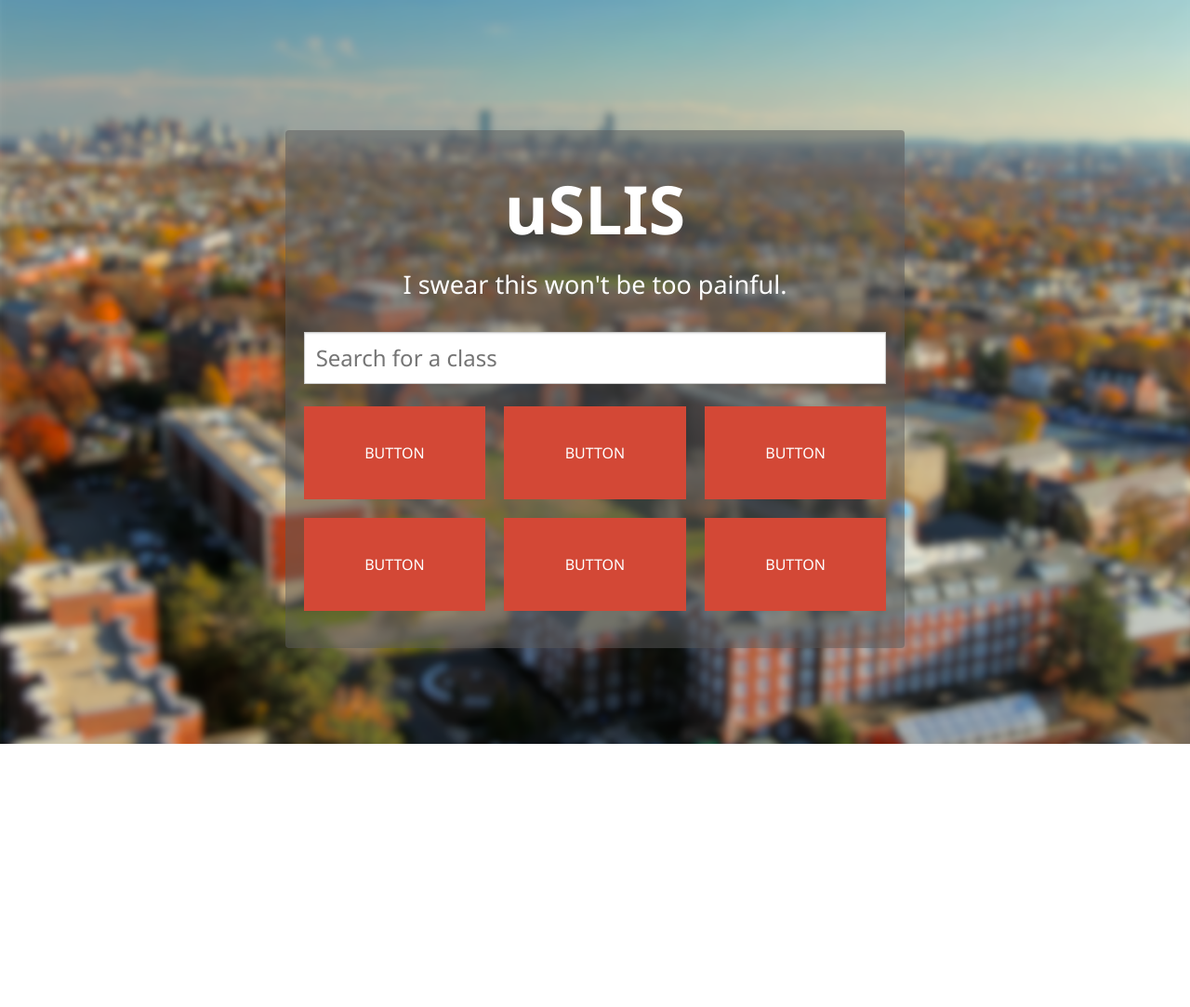
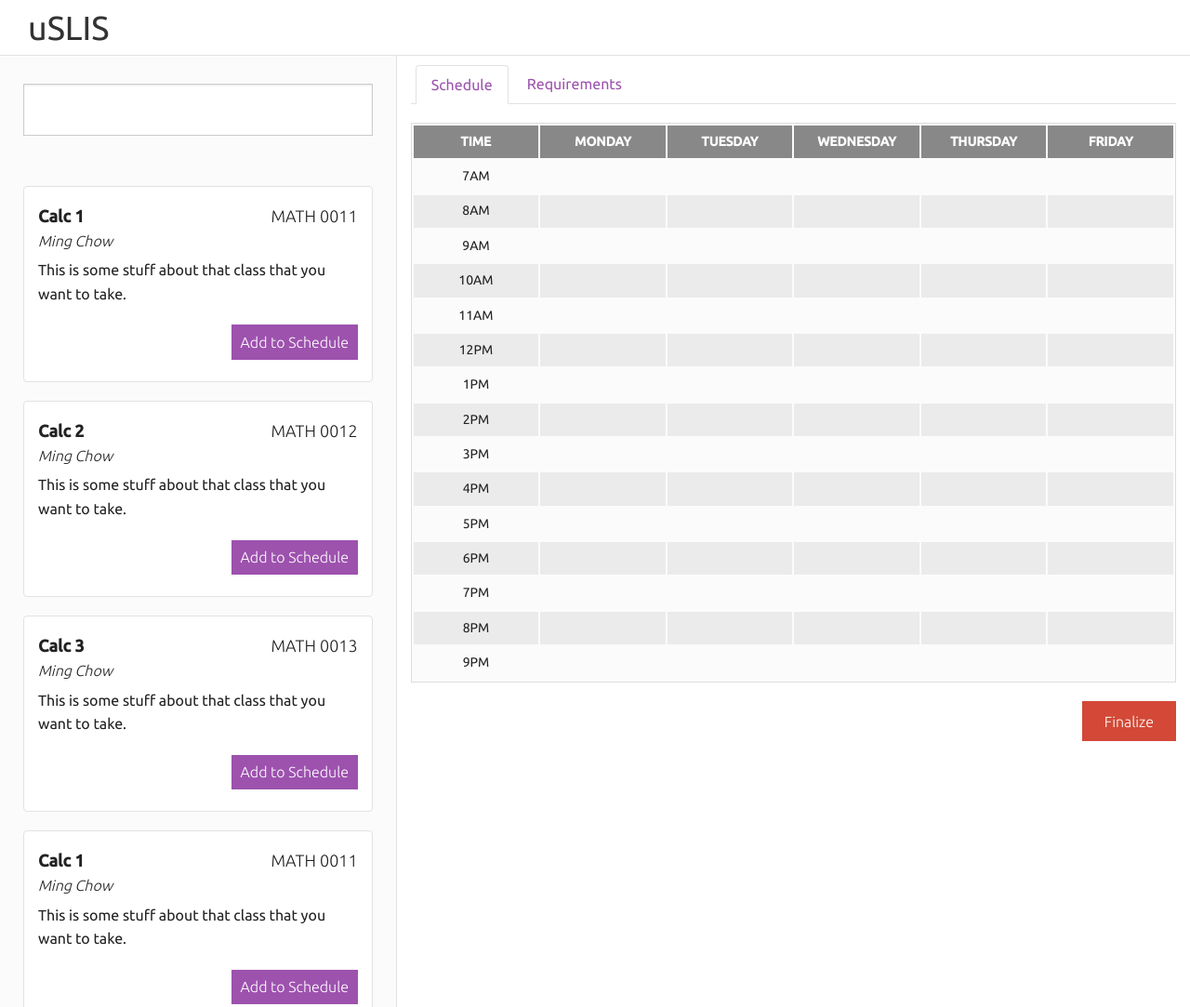
Before and after one commit to ilangray/massive-octo-batman, a website: page app/index.html at #/search in a window 1280 px wide. Shown: the top 1083 px of the page at 93% size. Before the commit the page ends 800 px from the top, so only its background shows below. Drawn offline with Linux system fonts and the light colour scheme.

Commit message:
added schedule and requirement view, placeholder for search area

```diff
--- a/app/index.html
+++ b/app/index.html
@@ -18,7 +18,7 @@
     <link rel="stylesheet" href="styles/main.css">
     <!-- endbuild -->
   </head>
-  <body ng-app="uselessApp">
+  <body ng-app="uselessApp" ng-class="bodyClass('/')" ng-controller="BodyCtrl">
     <!--[if lt IE 7]>
       <p class="chromeframe">You are using an outdated browser. <a href="http://browsehappy.com/">Upgrade your browser today</a> or <a href="http://www.google.com/chromeframe/?redirect=true">install Google Chrome Frame</a> to better experience this site.</p>
     <![endif]-->
--- a/app/scripts/app.js
+++ b/app/scripts/app.js
@@ -7,6 +7,10 @@ angular.module('uselessApp', [])
         templateUrl: 'views/home.html',
         controller: 'MainCtrl'
       })
+      .when('/search', {
+        templateUrl: 'views/search.html',
+        controller: 'MainCtrl'
+      })
       .otherwise({
         redirectTo: '/'
       });
--- a/app/scripts/controllers/main.js
+++ b/app/scripts/controllers/main.js
@@ -1,6 +1,140 @@
 'use strict';
 
 angular.module('uselessApp')
+
   .controller('MainCtrl', function ($scope) {
-    $scope.thing = 'test';
-  });
+    $scope.results = [
+      {
+        title: "Calc 1",
+        number: "MATH 0011",
+        professor: "Ming Chow",
+        description: "This is some stuff about that class that you want to take."
+      },
+      {
+        title: "Calc 2",
+        number: "MATH 0012",
+        professor: "Ming Chow",
+        description: "This is some stuff about that class that you want to take."
+      },
+      {
+        title: "Calc 3",
+        number: "MATH 0013",
+        professor: "Ming Chow",
+        description: "This is some stuff about that class that you want to take."
+      },
+      {
+        title: "Calc 1",
+        number: "MATH 0011",
+        professor: "Ming Chow",
+        description: "This is some stuff about that class that you want to take."
+      },
+      {
+        title: "Calc 2",
+        number: "MATH 0012",
+        professor: "Ming Chow",
+        description: "This is some stuff about that class that you want to take."
+      },
+      {
+        title: "Calc 3",
+        number: "MATH 0013",
+        professor: "Ming Chow",
+        description: "This is some stuff about that class that you want to take."
+      }
+    ];
+
+    $scope.tabs = [
+      {
+        tab: "Schedule",
+        active:true,
+        content: "Section 1",
+        partial: "views/partials/schedule.html"
+      },
+      {
+        tab: "Requirements",
+        active:false,
+        content: "Section 2",
+        partial: "views/partials/requirements.html"
+      }
+    ];
+
+    $scope.activeTab = function(tab) {
+      // reset the tabs to false
+      angular.forEach(this.tabs, function(t) {
+        t.active = false;
+      });
+
+      // set clicked tab to true
+      tab.active = true;
+
+    }
+
+    $scope.activeClass = function(tab) {
+      return tab.active === true ? "active" : "";
+    }
+
+    $scope.templateUrl = function(tab) {
+      return tab.partial;
+    }
+
+  })
+
+  .controller('BodyCtrl', function ($scope, $location) {
+
+    $scope.bodyClass = function(route) {
+
+    	if (route === $location.path().substr(0)) {
+    		return "home";
+    	} else {
+        return "search"
+      }
+    }
+
+  })
+
+  .controller('SchedCtrl', function ($scope) {
+
+    $scope.days = ["Time", "Monday", "Tuesday", "Wednesday", "Thursday", "Friday"];
+    $scope.hours = ["7AM", "8AM", "9AM", "10AM", "11AM", "12PM", "1PM", "2PM", "3PM", "4PM", "5PM", "6PM", "7PM", "8PM", "9PM"];
+  })
+
+  .controller('ReqCtrl', function ($scope) {
+    $scope.headers = ["Class", "Status", "Term"];
+    $scope.requirements = [
+      {
+        title:"Class Title",
+        status:"Complete",
+        term:"Fall 2011"
+      },
+      {
+        title:"Class Title",
+        status:"Complete",
+        term:"Fall 2011"
+      },
+      {
+        title:"Class Title",
+        status:"Complete",
+        term:"Fall 2011"
+      },
+      {
+        title:"Class Title",
+        status:"Complete",
+        term:"Fall 2011"
+      },
+      {
+        title:"Class Title",
+        status:"Complete",
+        term:"Fall 2011"
+      },
+      {
+        title:"Class Title",
+        status:"Complete",
+        term:"Fall 2011"
+      },
+      {
+        title:"Class Title",
+        status:"Complete",
+        term:"Fall 2011"
+      }
+    ];
+
+  });;
--- a/app/styles/base.scss
+++ /dev/null
@@ -1,12 +0,0 @@
-// colors
-$white:#fff;
-$grey: #e2e2e2;
-$greyDark:#888;
-$purple: #4F2958;
-$blueDark: #5B7C8D;
-$blueLight: #66B6AB;
-$green: #A6F6AF;
-$red: #D34836;
-
-// opaque colors
-$greyDarkOp: RGBa(90,90,90,.5);
--- /dev/null
+++ b/app/styles/sass/base.scss
@@ -0,0 +1,34 @@
+// colors
+$white:#fff;
+$grey: #e2e2e2;
+$greyDark:#888;
+$purple: lighten(#4F2958, 25%);
+$blueDark: #5B7C8D;
+$blueLight: #5299B1;
+$green: #A6F6AF;
+$red: #D34836;
+$black:#333;
+
+// opaque colors
+$greyDarkOp: RGBa(90,90,90,.5);
+
+
+html, body {
+  background:$white;
+  background-color:$white;
+  width:100%;
+  min-height:100%;
+  height:100%;
+}
+
+.table {
+	width:100%;
+
+	thead {
+		th {
+			text-transform: uppercase;
+			background:$greyDark;
+			color:$white;
+		}
+	}
+}
--- a/app/styles/main.scss
+++ b/app/styles/sass/home.scss
@@ -1,17 +1,12 @@
-@import "bourbon/bourbon";
-@import "base";
-@import "../../node_modules/foundation/scss/foundation";
-
-html, body {
+body.home {
   background-color:none;
-  background-image:url("../images/tuftsBlur.png");
+  @include background-image(url("../images/tuftsBlur.png"));
   background-size:cover;
-
 }
 
 #search-area {
   background:$greyDarkOp;
-  margin-top:140px;
+  margin-top:110px;
   padding:20px;
   @include border-bottom-radius(4px);
   @include border-top-radius(4px);
@@ -27,32 +22,47 @@ html, body {
 
     h3 {
       color:$white;
-      font-weight:100;
+      font-weight:300;
       margin-bottom:1em;
       padding:5px 0;
     }
   }
 
-  input {
+  input[type="text"] {
     font-size:24px;
+    margin-bottom: 0px;
+  }
+
+  input[type="submit"] {
+    width:100%;
+    background:$red;
+    margin-bottom:30px;
+
+    @include box-shadow(none);
+
+    &:hover {
+      background:lighten($red, 5%);
+    }
   }
 
   #navigation {
 
     li {
       a {
-        background:$red;
+        background:$purple;
         display: block;
         height:100px;
         text-align: center;
         color:$white;
         line-height:100px;
         text-transform: uppercase;
+        @include border-bottom-radius(4px);
+        @include border-top-radius(4px);
 
         @include transition(all .3s ease-in-out);
 
         &:hover {
-          background: lighten($red, 10%);
+          background: lighten($purple, 10%);
         }
       }
     }
--- /dev/null
+++ b/app/styles/sass/main.scss
@@ -0,0 +1,6 @@
+@import "bourbon/bourbon";
+@import "base";
+@import "home";
+@import "search";
+@import "schedule";
+@import "../../node_modules/foundation/scss/foundation";
--- /dev/null
+++ b/app/styles/sass/schedule.scss
@@ -0,0 +1,25 @@
+table#schedule {
+	width:100%;
+
+	thead {
+		th {
+			width:16.6666%;
+		}
+	}
+
+	th, td {
+		text-align: center;
+		padding:0.7em;
+	}
+}
+
+#finalize {
+	float:right;
+	@include box-shadow(none);
+	font-weight:100;
+	border:none;
+
+	&:hover {
+		background:lighten($red, 10%);
+	}
+}
--- /dev/null
+++ b/app/styles/sass/search.scss
@@ -0,0 +1,149 @@
+$navHeight: 60px;
+$borderThin: 1px solid $grey;
+
+body.search {
+	padding-top:$navHeight;
+}
+
+.header {
+	position:fixed;
+	top:0;
+	width:100%;
+	height:$navHeight;
+	z-index:1;
+	border-bottom:$borderThin;
+	background:$white;
+
+	#logo {
+		line-height:$navHeight;
+		font-size:36px;
+		margin-left:30px;
+		color:$black;
+	}
+}
+
+#left-col {
+	min-height:100%;
+	height:100%;
+	border-right:$borderThin;
+	background:lighten($grey, 10%);
+
+	#search-bar {
+		padding:30px 10px;
+
+		input[type=text] {
+			font-size:24px;
+
+			&:focus {
+				background:$white;
+			}
+		}
+	}
+
+	#search-results {
+		list-style: none;
+		padding:0 10px;
+		margin:0;
+		overflow-y: scroll;
+		position:relative;
+
+		.result {
+			background:$white;
+			border:$borderThin;
+			padding:15px 15px 3px 15px;
+			margin: 20px 0;
+
+			&:first-child {
+				margin-top:0;
+			}
+
+			@include clearfix;
+			@include border-bottom-radius(4px);
+  		@include border-top-radius(4px);
+
+  		.course-title {
+  			margin: 4px 0 2px 0;
+  			span {
+  				float:right;
+  				display: inline-block;
+  				font-weight:100;
+
+  			}
+  		}
+
+  		.course-prof {
+  			font-weight:100;
+  			font-style: italic;
+  		}
+
+  		.add-class {
+  			float:right;
+  			padding:.6em;
+  			background:$purple;
+  			color:$white;
+  			font-weight:100;
+  			border:none;
+  			@include box-shadow(none);
+
+  			&:hover {
+  				background:lighten($purple, 10%);
+  			}
+  		}
+		}
+	}
+}
+
+#right-col {
+	background:$white;
+	position:fixed;
+	left:33.33333%;
+
+	#tabs {
+		width:100%;
+		border-bottom:$borderThin;
+		margin-top:10px;
+		@include clearfix;
+
+		dd {
+			display: inline-block;
+			float:left;
+			line-height:40px;
+			margin:0 5px;
+			min-width:100px;
+			padding:0 10px;
+			cursor:pointer;
+			text-align: center;
+
+			&:hover {
+				background:lighten($grey, 10%);
+			}
+
+			&.active {
+				border-bottom:1px solid $white;
+				margin-bottom:-1px;
+				border-top:$borderThin;
+				border-left:$borderThin;
+				border-right:$borderThin;
+				@include border-top-radius(4px);
+
+				&:hover {
+					background:$white;
+				}
+			}
+
+			a {
+				color:$purple;
+			}
+		}
+	}
+
+	ul {
+		li {
+			display: none;
+
+			&.active {
+				display: block;
+			}
+		}
+	}
+}
--- /dev/null
+++ b/app/views/partials/requirements.html
@@ -0,0 +1,21 @@
+<div ng-controller="ReqCtrl" class="row">
+	<div class="columns large-8">
+		<input type="text" placeholder="Search for your major">
+
+		<table class="table">
+			<thead>
+				<tr>
+					<th ng-repeat="header in headers">{{header}}</th>
+				</tr>
+			</thead>
+			<tbody>
+				<tr ng-repeat="req in requirements">
+					<td>{{req.title}}</td>
+					<td>{{req.status}}</td>
+					<td>{{req.term}}</td>
+				</tr>
+			</tbody>
+		</table>
+	</div>
+
+</div>
--- /dev/null
+++ b/app/views/partials/schedule.html
@@ -0,0 +1,21 @@
+<table ng-controller="SchedCtrl" id="schedule" class="table">
+	<thead>
+		<tr>
+			<th ng-repeat="day in days">{{day}}</th>
+		</tr>
+	</thead>
+
+	<tbody>
+		<tr ng-repeat="hour in hours">
+			<td>{{hour}}</td>
+			<td></td>
+			<td></td>
+			<td></td>
+			<td></td>
+			<td></td>
+
+		</tr>
+	</tbody>
+</table>
+
+<button class="button" id="finalize">Finalize</button>
--- /dev/null
+++ b/app/views/search.html
@@ -0,0 +1,32 @@
+<div class="header">
+	<a id="logo" href="/#/">
+		uSLIS
+	</a>
+</div>
+
+<div class="columns large-4" id="left-col">
+	<div id="search-bar">
+		<input type="text" >
+	</div>
+	<ul id="search-results">
+		<li class="result" ng-repeat="result in results">
+			<h5 class="course-title">{{result.title}}<span>{{result.number}}</span></h5>
+			<h6 class="course-prof">{{result.professor}}</h6>
+			<p class="course-desc">{{result.description}}</p>
+			<a href="#" class="button add-class">Add to Schedule</a>
+		</li>
+	</ul>
+</div>
+
+<div class="columns large-8" id="right-col">
+	<dl id="tabs">
+		<dd ng-repeat="tab in tabs" ng-click="activeTab(tab)" ng-class="activeClass(tab)"><a>{{tab.tab}}</a></dd>
+	</dl>
+
+	<ul>
+		<li ng-repeat="tab in tabs" ng-class="activeClass(tab)" ng-include="templateUrl(tab)">
+
+		</li>
+	</ul>
+
+</div>
```
Also changed, not shown: app/styles/base.css, app/styles/home.css (added), app/styles/main.css, app/styles/schedule.css (added), app/styles/search.css (added).
